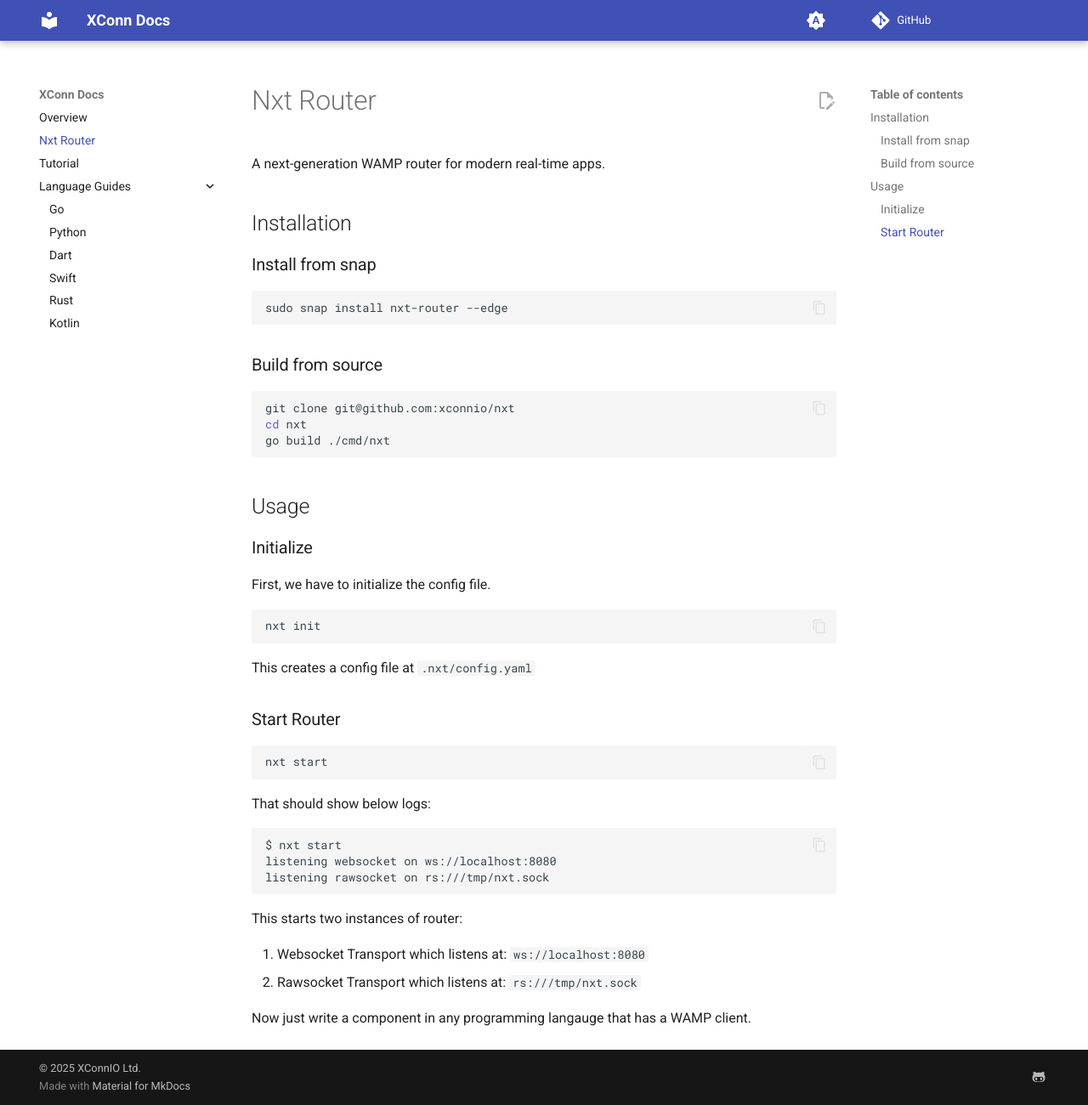
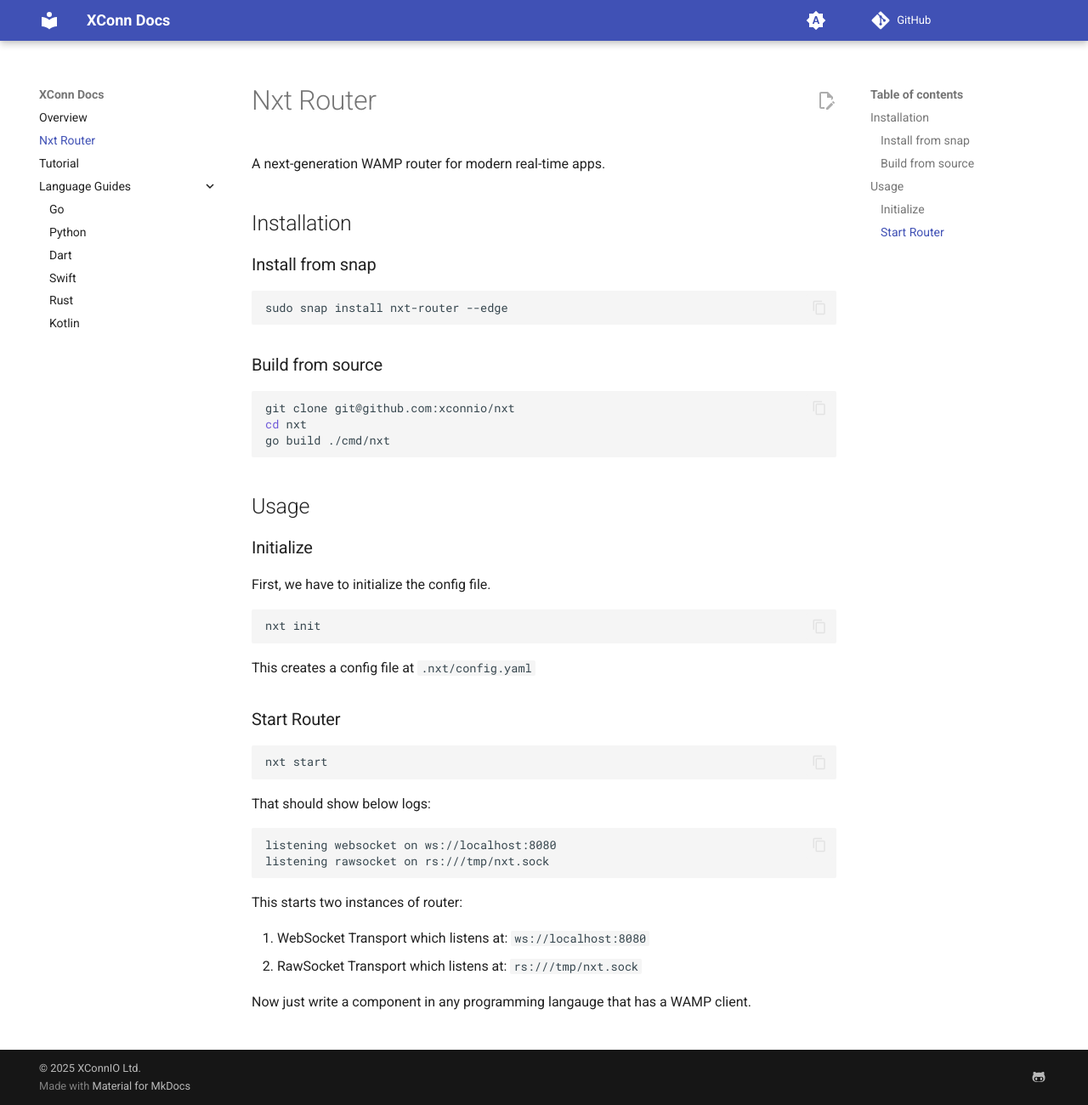
Before and after one commit to xconnio/xconn-docs, an MkDocs documentation site: the page built from docs/nxt.md, in a window 1280 px wide and 1300 px high. Shown: the whole window at 85% size. Built offline with MkDocs 1.6.1 and Material for MkDocs 9.7.7, drawn with Linux system fonts in a browser that asks for light colours.

Commit message:
cleanup nxt doc

````diff
--- a/docs/nxt.md
+++ b/docs/nxt.md
@@ -37,14 +37,13 @@
 That should show below logs:
 
 ```shell
-$ nxt start
 listening websocket on ws://localhost:8080
 listening rawsocket on rs:///tmp/nxt.sock
 ```
 
 This starts two instances of router:
 
-1. Websocket Transport which listens at: `ws://localhost:8080`
-2. Rawsocket Transport which listens at: `rs:///tmp/nxt.sock`
+1. WebSocket Transport which listens at: `ws://localhost:8080`
+2. RawSocket Transport which listens at: `rs:///tmp/nxt.sock`
 
 Now just write a component in any programming langauge that has a WAMP client.
````
